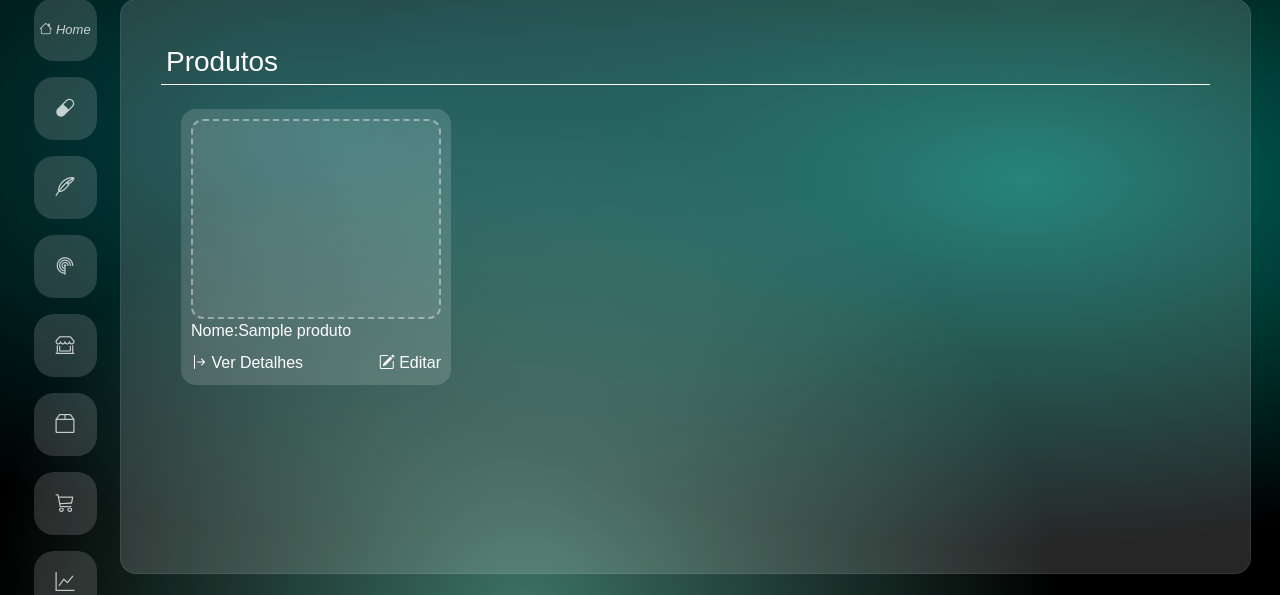
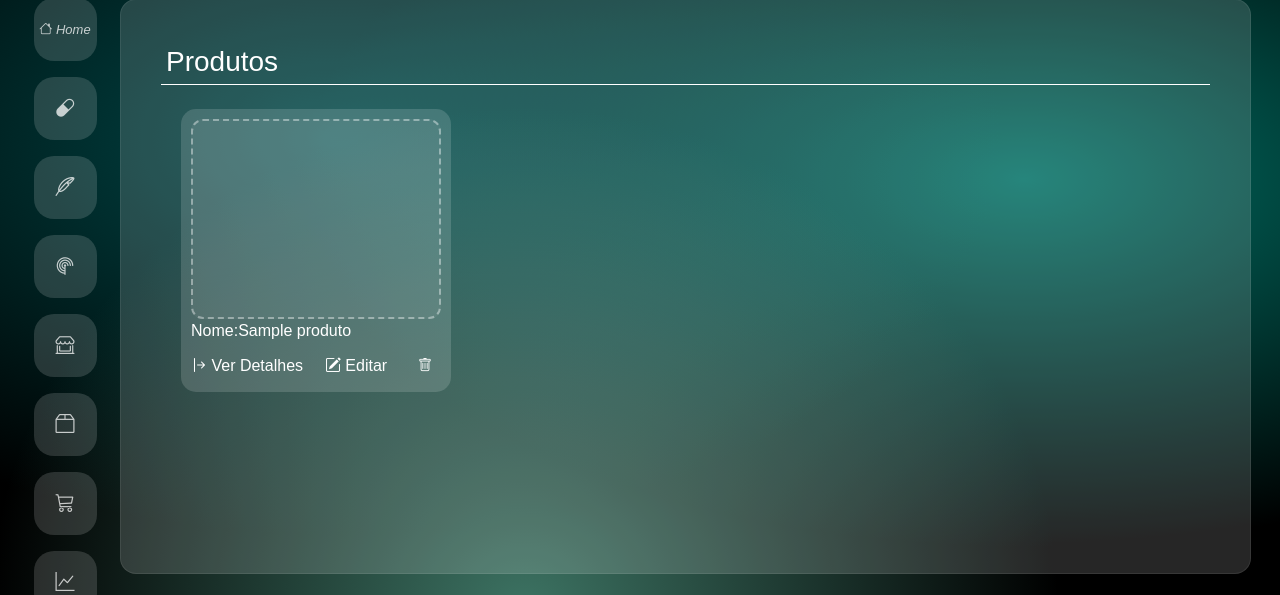
Before and after one commit to VETALLIS/Projeto, a Flask app: template templates/produtos_cadastrados.html in a window 1280 px wide. Shown: the part 101-696 px from the top of the page. Run offline with Flask 3, Linux system fonts and the light colour scheme; the template is opened without the code that fills it: most values are stand-ins (such as "Sample title", 1, 10 or a date in 2020).

Commit message:
Update produtos_cadastrados.html

```diff
--- a/templates/produtos_cadastrados.html
+++ b/templates/produtos_cadastrados.html
@@ -24,10 +24,14 @@
                 style="text-decoration: none;">
                 Editar
             </a>
+            <a class="btn btn-sm btn-link text-white"
+                href="{{()}}">
+                <i class="bi bi-trash"></i>
+            </a>
         </div>
 
+
     </div>
-
 
 
     {% endfor %}
```
